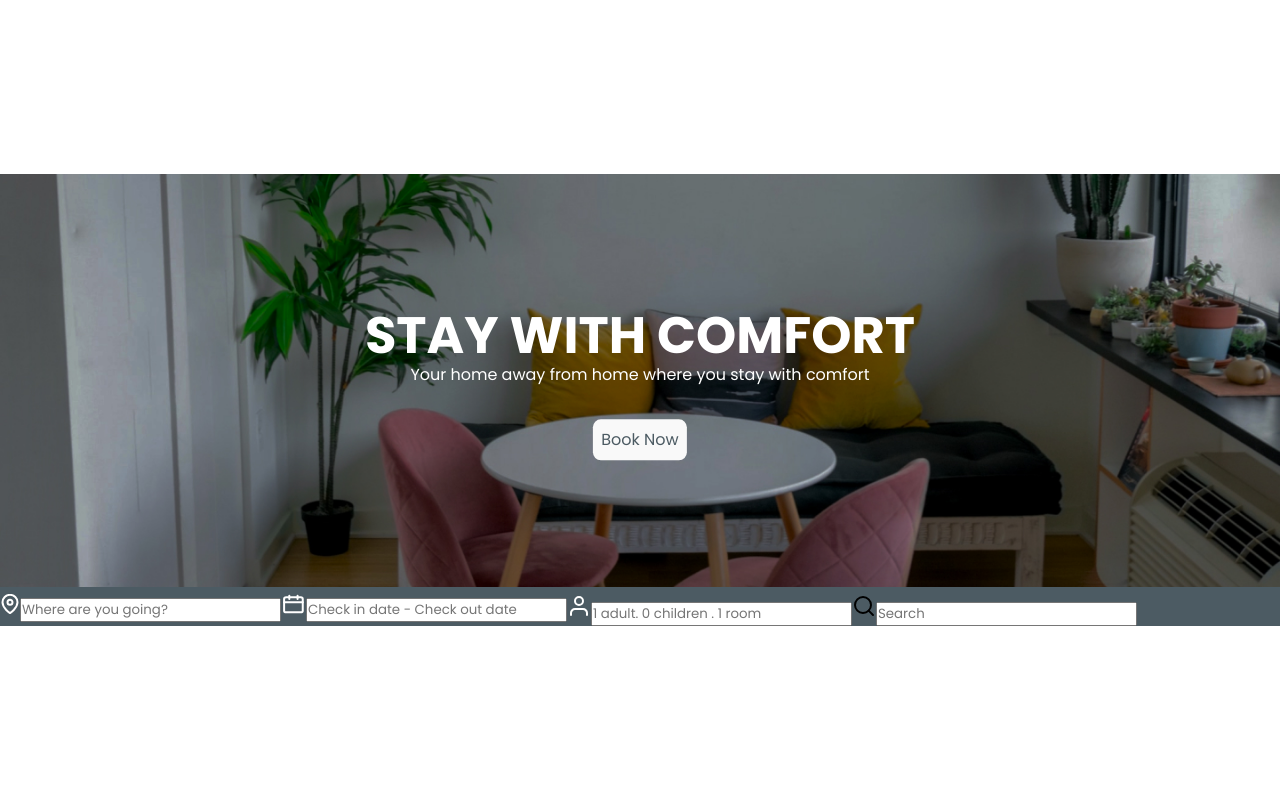
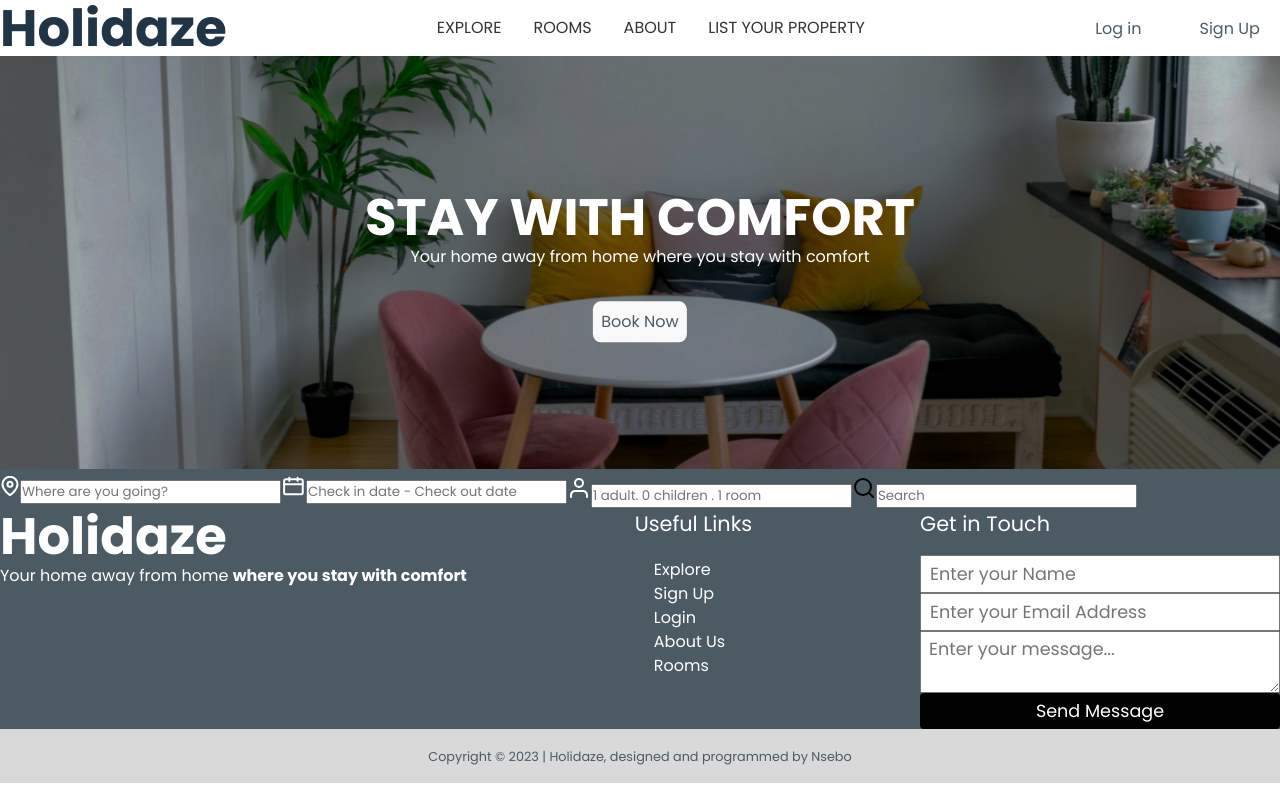
Before and after one commit to Nsebo/project-exam-2-nsebo, a React (Vite) app: page /hero in a window 1280 px wide. Built offline with nearby package versions, Linux system fonts and the light colour scheme.

Commit message:
styling header

```diff
--- a/src/components/Hero/Hero.jsx
+++ b/src/components/Hero/Hero.jsx
@@ -5,9 +5,11 @@ import mapIcon from "../../assets/map-pin.svg";
 import calenderIcon from "../../assets/calendar.svg";
 import userIcon from "../../assets/user.svg";
 import searchIcon from "../../assets/search.svg";
+import Layout from "../../layouts/Layout/Layout.jsx";
 
 const Hero = () => {
     return (
+        <Layout>
         <section className={styles.hero_container}>
             <img src={heroBannerImg} alt='heroBanner Image' />
             <div className={styles.hero_details}>
@@ -36,6 +38,7 @@ const Hero = () => {
                 </form>
             </div>
         </section>
+        </Layout>
 
 
     );
--- a/src/layouts/Header/Header.jsx
+++ b/src/layouts/Header/Header.jsx
@@ -1,24 +1,27 @@
 import React from 'react';
-import styles from "../Footer/Footer.module.scss";
+import styles from './Header.module.scss';
 
 const Header = () => {
     return (
-        <div>
+
             <header className={styles.header_container}>
-                <h1 className={styles.header_name}>Holidaze</h1>
+                <div>
+                    <h1 className={styles.header_logo}>Holidaze</h1>
+                </div>
                 <nav className={styles.nav_container}>
-                    <ul>
+                    <ul className={styles.ul}>
                         <li>Explore</li>
                         <li>Rooms</li>
                         <li>About</li>
                         <li>List your property</li>
                     </ul>
                 </nav>
-                <button>Log in</button>
-                <button>Sign Up</button>
+                <div className={styles.btn}>
+                    <button className={styles.btn_logIn}>Log in</button>
+                    <button className={styles.btn_signUp}>Sign Up</button>
+                </div>
+            </header>
 
-            </header>
-        </div>
     );
 };
 
--- a/src/layouts/Header/Header.module.scss
+++ b/src/layouts/Header/Header.module.scss
@@ -0,0 +1,27 @@
+.header_container {
+  display: flex;
+  justify-content: space-between;
+  align-items: center;
+  ul {
+    display: flex;
+    gap: 2rem;
+    li {
+      font-size: 1rem;
+      color: #333;
+      text-transform: uppercase;
+      list-style: none;
+    }
+  }
+
+  .btn{
+   display: flex;
+    align-items: center;
+    gap: 1.1rem;
+
+    button {
+      background-color: #fff;
+      color:#4C5B63 ;
+    }
+  }
+
+}
--- /dev/null
+++ b/src/layouts/Layout/Layout.jsx
@@ -0,0 +1,15 @@
+import styles from './Layout.module.scss';
+import Header from '../Header/Header';
+import Footer from '../Footer/Footer';
+
+const Layout = ({ children }) => {
+  return (
+    <div className={styles.main}>
+      <Header />
+      {children}
+      <Footer />
+    </div>
+  );
+};
+
+export default Layout;
--- /dev/null
+++ b/src/layouts/Layout/Layout.module.scss
@@ -0,0 +1,4 @@
+.main {
+  width: 100%;
+  min-height: 100vh;
+}
```
